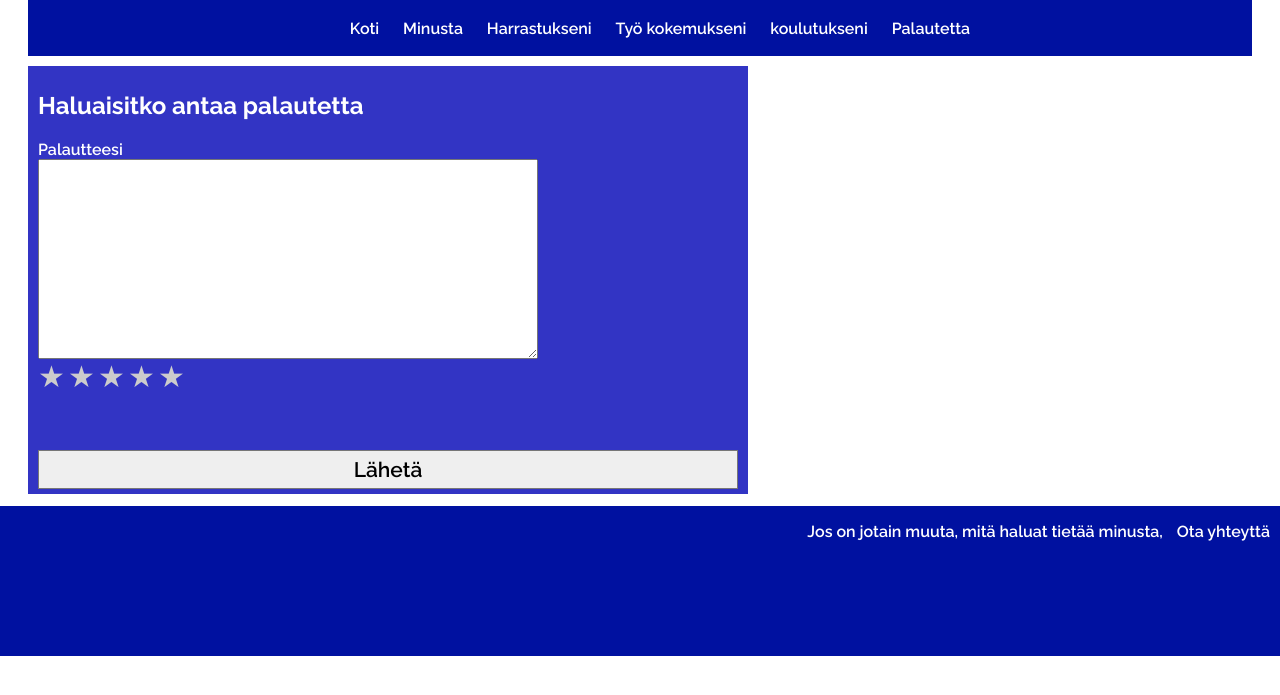
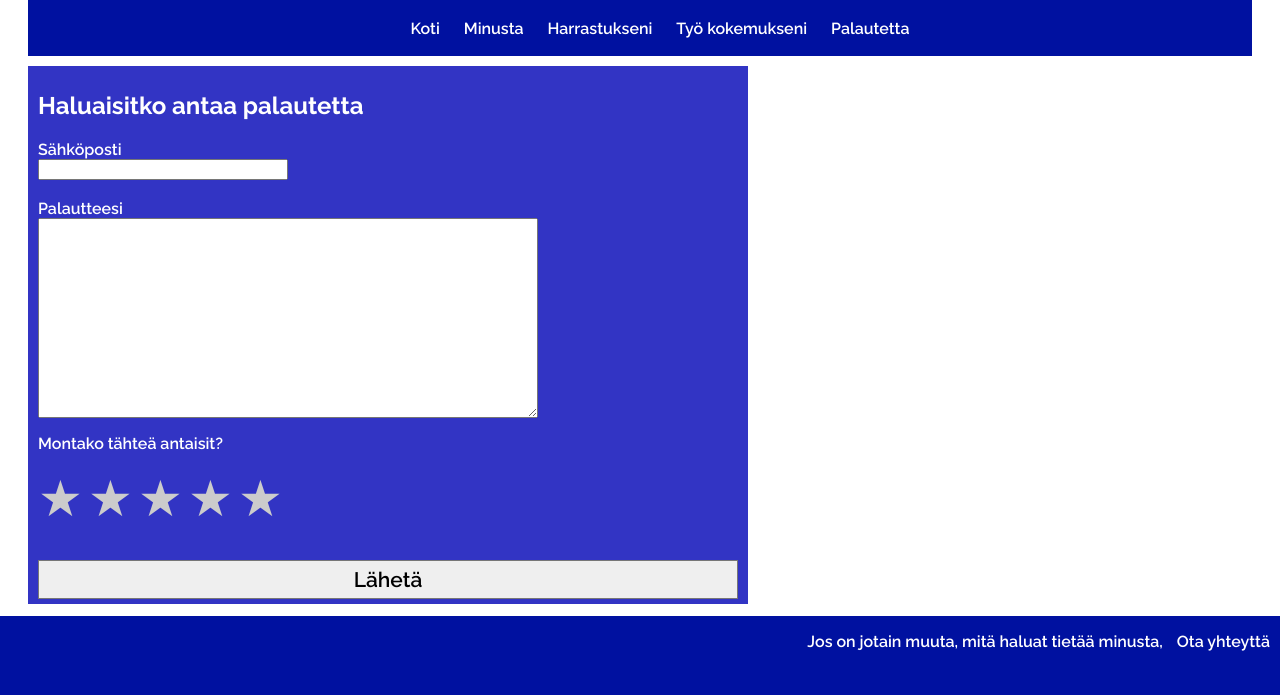
Before and after one commit to inkkuu/nettisivu, a plain HTML site: page palaute.html in a window 1280 px wide. Shown: the part 81-776 px from the top of the page. Drawn offline with Linux system fonts and the light colour scheme.

Commit message:
palaute updates

```diff
--- a/palaute.html
+++ b/palaute.html
@@ -18,7 +18,6 @@
           <li><a href="minusta.html">Minusta</a></li>
           <li><a href="harrastus.html">Harrastukseni</a></li>
           <li><a href="cv.html">Työ kokemukseni</a></li>
-          <li><a href="koulu.html">koulutukseni</a></li>
           <li><a href="palaute.html">Palautetta</a></li>
         </ul>
     </nav>
@@ -28,10 +27,18 @@
             <h2>Haluaisitko antaa palautetta</h2>
 
             <div class="field">
+                  <label for="email">Sähköposti</label>
+                  <br />
+                  <input type="email" name="email" id="email" required />
+                </div>
+              </div>
+              <br>
+            <div class="field">
                 <label for="message">Palautteesi</label>
                 <br/>
                 <textarea type="text" name="message" id="message" required></textarea>
               </div>
+              <p>Montako tähteä antaisit?</p>
               <div class="rate">
                 <input type="radio" id="star5" name="rate" value="5" />
                 <label for="star5" title="text">5 stars</label>
--- a/style.css
+++ b/style.css
@@ -89,7 +89,7 @@ button:hover{
     overflow:hidden;
     white-space:nowrap;
     cursor:pointer;
-    font-size:30px;
+    font-size:50px;
     color:#ccc;
 }
 .rate:not(:checked) > label:before {
@@ -109,3 +109,6 @@ button:hover{
 .rate > label:hover ~ input:checked ~ label {
     color: #c59b08;
 }
+input{
+  width: 250px;
+}
```
